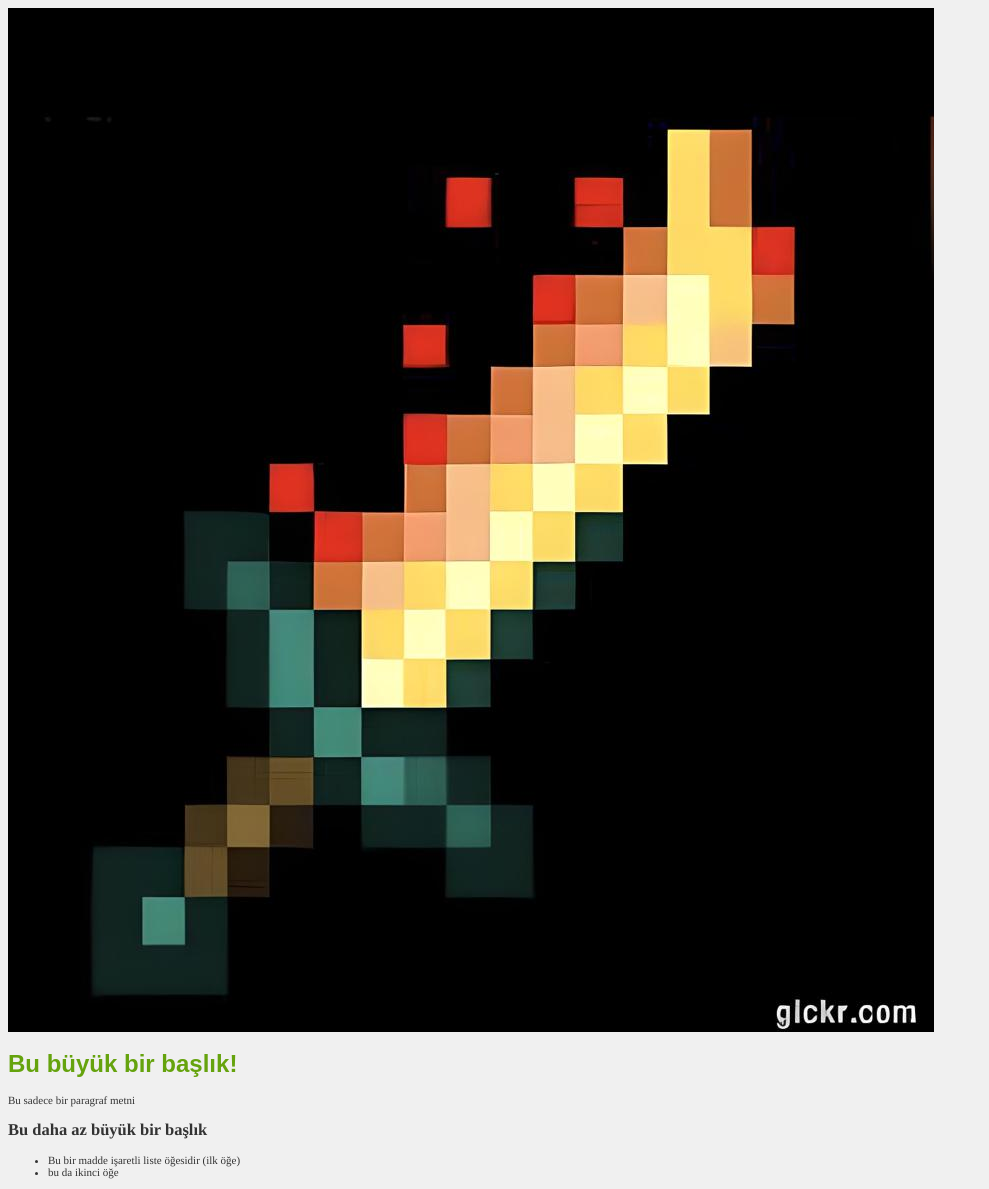
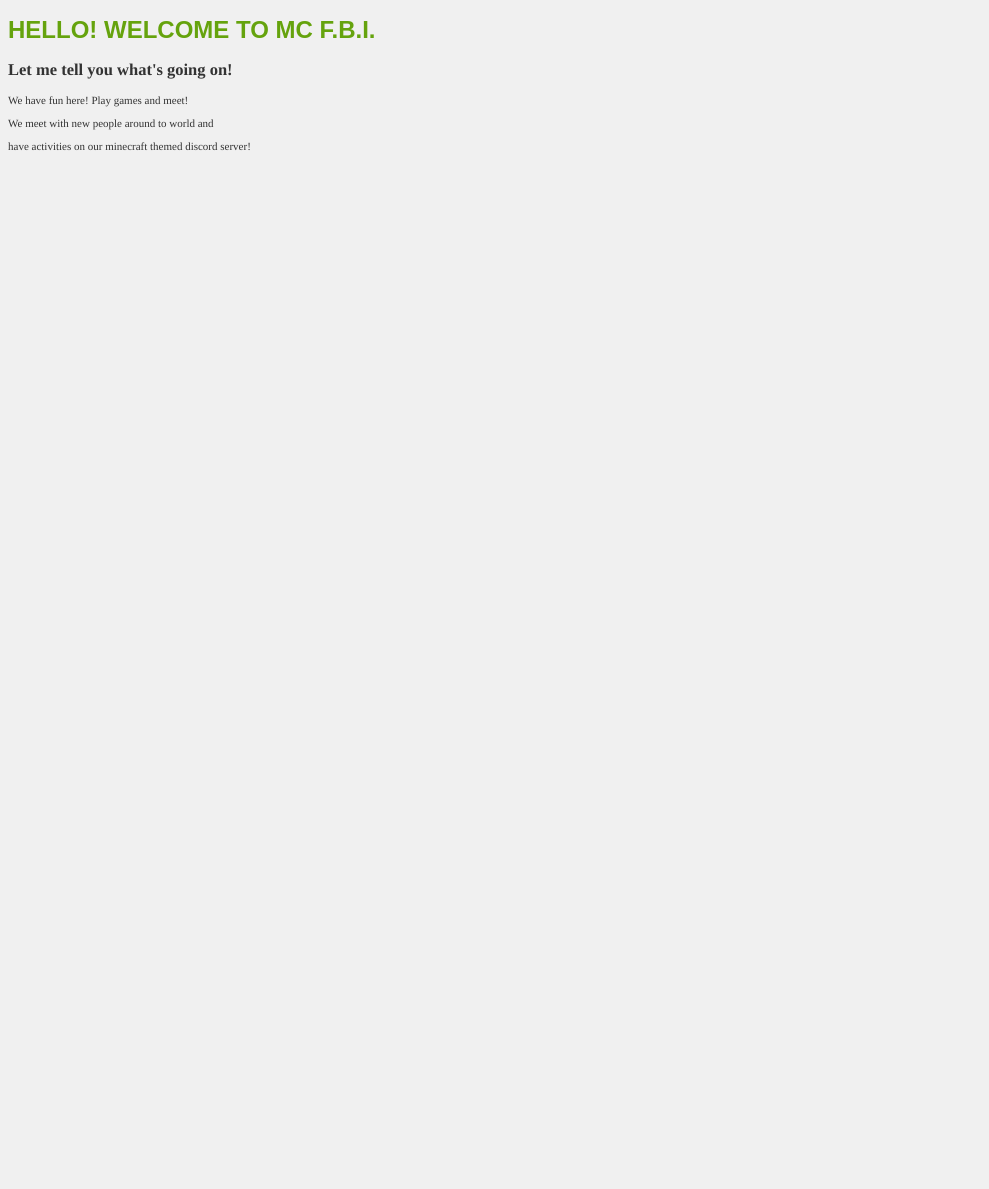
Before and after one commit to zasyya/new_tie, a plain HTML site: page index.html in a window 1280 px wide. Shown: the whole page, without its empty margins (0-989 px from the left). After the commit the page ends 800 px from the top, so only its background shows below. Drawn offline with Linux system fonts and the light colour scheme; files whose address does not match are found by name.

Commit message:
index.html

```diff
--- a/index.html
+++ b/index.html
@@ -4,20 +4,22 @@
     <title>Tarayıcıda görünecek sekmenin adı</title>
 </head>
 <body>
-    <img src="C:\Users\zasyya\new_tie\WhatsApp Image 2023-10-17 at 9.47.08 PM.jpeg" height:"100">
-    <h1>Bu büyük bir başlık!</h1>
-    <p>Bu sadece bir paragraf metni</p>
-    <h2>Bu daha az büyük bir başlık</h2>
-             <ul>
-                   <li>Bu bir madde işaretli liste öğesidir (ilk öğe)</li>
-                   <li>bu da ikinci öğe</li>
-             </ul>
 
+    <h1>HELLO! WELCOME TO MC F.B.I.</h1>
+    <h2>Let me tell you what's going on!</h2>
+    <p>We have fun here! Play games and meet!</p>
+    <p>We meet with new people around to world and</p>
+    <p>have activities on our minecraft themed discord server!</p>
 
     <head>
     <title>Kullanışlı bilgiler!</title>
     <link rel="stylesheet" href="style.css">
-</head>
+    <div class="background-container">
+
+    </div>
+</body>
+</html>
+
 
 </body>
 </html>
```
